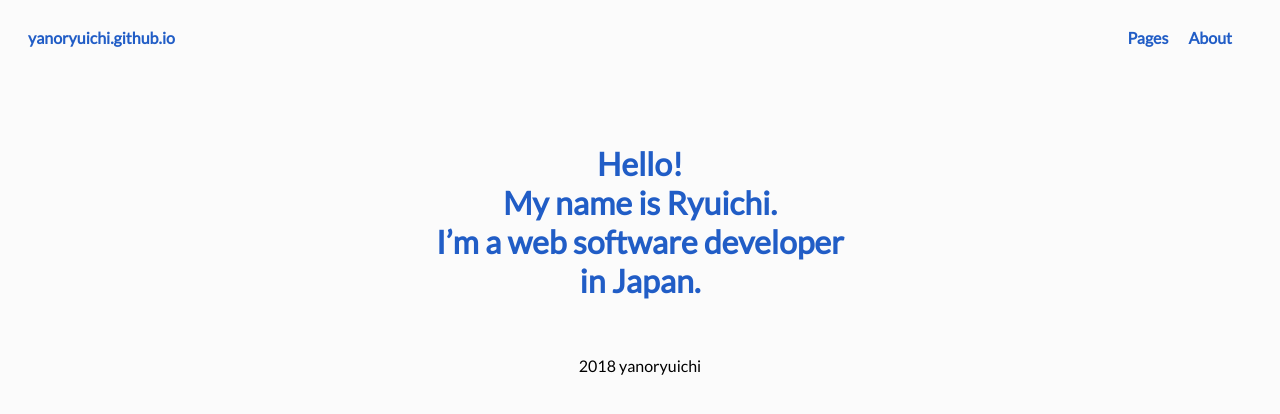
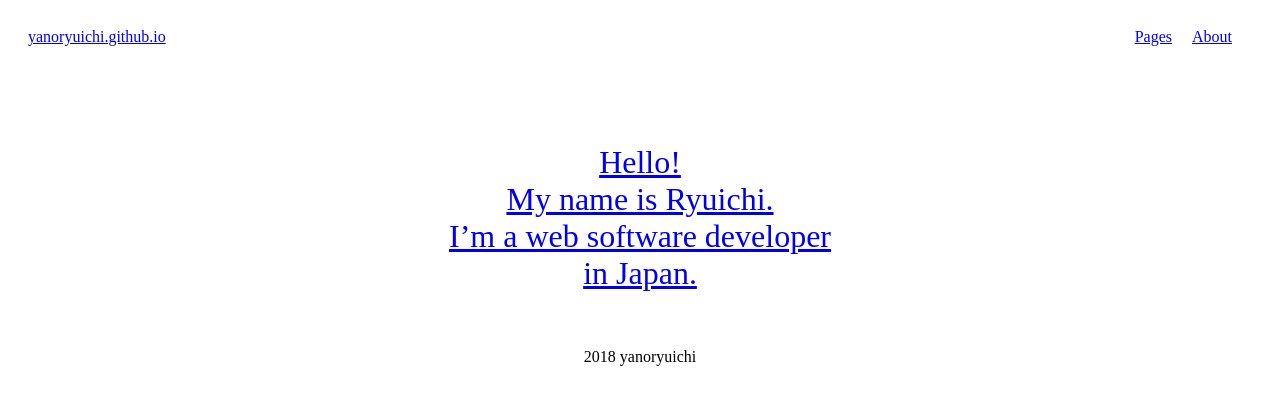
Before and after one commit to yanoryuichi/yanoryuichi.github.io, a Jekyll site: the page built from index.md, in a window 1280 px wide. Shown: the top 414 px of the page. Built offline with Jekyll 4.4.1, drawn with Linux system fonts in a browser that asks for light colours; some web fonts are replaced.

Commit message:
Update base.css

```diff
--- a/css/base.css
+++ b/css/base.css
@@ -1,48 +1,35 @@
-body {
-  background-color: #fbfbfb;
-  font-family: "Fira Mono";
-  font-family: 'Lato', sans-serif;
+#header, #main, #menu, #footer {
+  padding: 20px;
 }
 
-h1, h2, h3, h4, h5, a {
-  font-weight: bold;
+#footer footer {
+  text-align: center;
 }
 
-a {
-  color: #215dc6;
-  text-decoration: none;
+#header .home-link {
+  display: inline;
 }
 
-a: visited {
-  color: #933;
+#header .site-links {
+  float: right;
+  list-style: none;
+  margin: 0;
 }
 
-a:hover {
-  text-decoration: underline;
+#header .site-links li {
+  display: block;
+  float: left;
+  margin-right: 20px;
 }
 
-#top-container {
-  display: grid;
-  grid-template-columns: 150px 1fr;
-  grid-template-rows: 100px auto 100px;
+#menu nav ul {
+  margin: 0;
+  padding: 0;
+  width: 100%;
+  display: flex;
+  flex-direction: row;
+  flex-wrap: wrap;
 }
-
-#header {
-  grid-column: 1 / 3;
-  grid-row: 1 / 2;
+#menu nav li {
+  list-style: none;
 }
-
-#main {
-  grid-column: 2 / 3;
-  grid-row: 2 / 3;
-}
-
-#footer {
-  grid-column: 1 / 3;
-  grid-row: 3 / 4;
-}
-
-#menu {
-  grid-column: 1 / 2;
-  grid-row: 2 / 3;
-}
```
